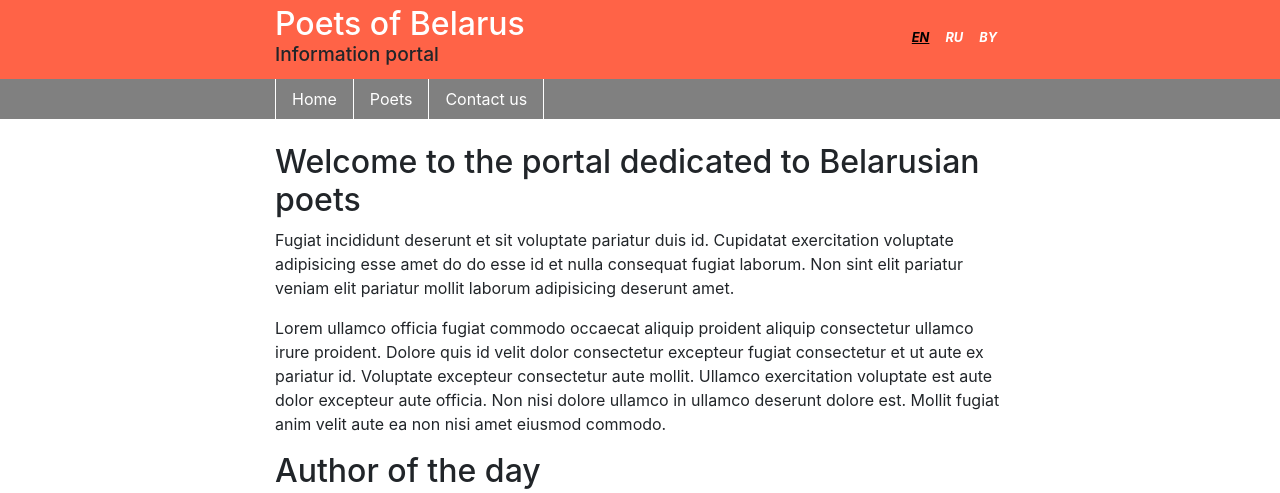
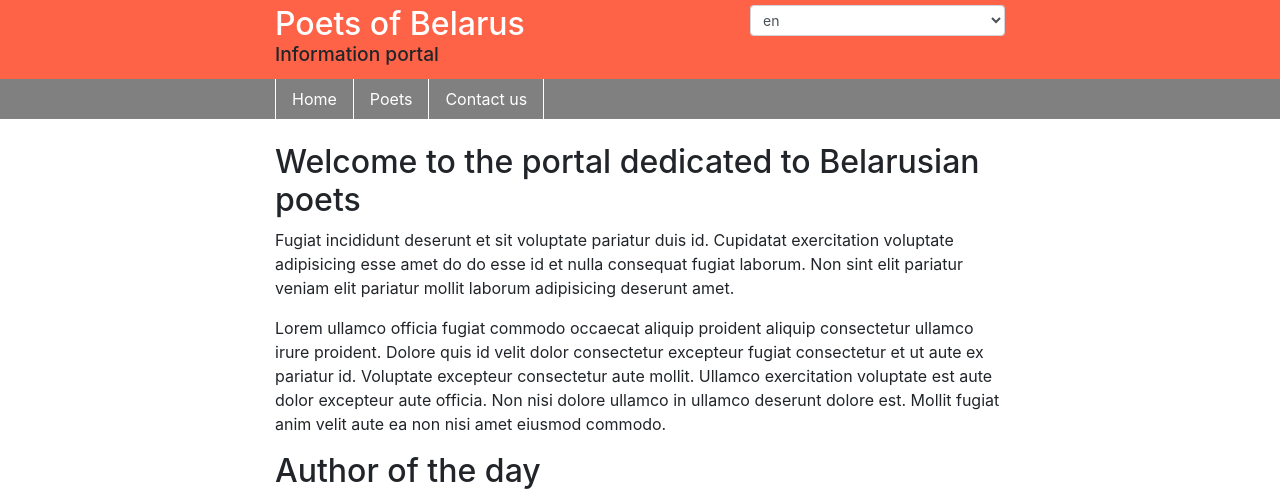
Before and after one commit to dnlklbv/culture-portal, a Gatsby site: page / in a window 1280 px wide. Shown: the top 493 px of the page. Built offline with nearby package versions, Linux system fonts and the light colour scheme; Gatsby itself is replaced by a stand-in of ours.

Commit message:
feat: implement language selector

```diff
--- a/src/components/languagesSwitch/languagesSwitch.css
+++ /dev/null
@@ -1,24 +0,0 @@
-.languages-switch-ul {
-  line-height: 50px;
-}
-.languages-switch-li {
-  font-size: 0.8rem;
-  font-weight: bold;
-  font-style: italic;
-  padding: 0.5rem;
-  box-sizing: border-box;
-
-}
-
-.languages-switch-li a {
-  color: white;
-}
-
-.languages-switch-li a.active {
-  text-decoration: underline;
-  color: black;
-}
-
-.languages-switch-li a:hover {
-  color: black;
-}
--- a/src/components/languagesSwitch/languagesSwitch.jsx
+++ b/src/components/languagesSwitch/languagesSwitch.jsx
@@ -1,19 +1,28 @@
 import React from 'react';
-import './languagesSwitch.css';
+import PropTypes from 'prop-types';
+
+import { withTranslation } from 'react-i18next';
+
 import 'bootstrap/dist/css/bootstrap.css';
+import Form from 'react-bootstrap/Form';
 
-const LanguagesSwitch = () => (
-  <ul className="nav justify-content-end languages-switch-ul">
-    <li className="nav-item nav-active languages-switch-li">
-      <a className="active" href="/en">EN</a>
-    </li>
-    <li className="nav-item languages-switch-li">
-      <a href="/ru">RU</a>
-    </li>
-    <li className="nav-item languages-switch-li">
-      <a href="/by">BY</a>
-    </li>
-  </ul>
+const LanguagesSwitch = ({ i18n }) => (
+  <Form.Control
+    as="select"
+    size="sm"
+    defaultValue={i18n.language}
+    onChange={(e) => { i18n.changeLanguage(e.target.value); }}
+  >
+    <option>en</option>
+    <option>ru</option>
+    <option>by</option>
+  </Form.Control>
 );
 
-export default LanguagesSwitch;
+LanguagesSwitch.propTypes = {
+  i18n: PropTypes.shape({
+    language: PropTypes.string,
+    changeLanguage: PropTypes.func,
+  }).isRequired,
+};
+export default withTranslation()(LanguagesSwitch);
```
